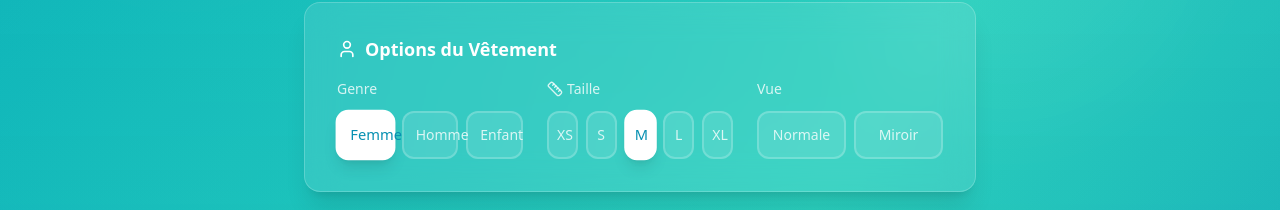
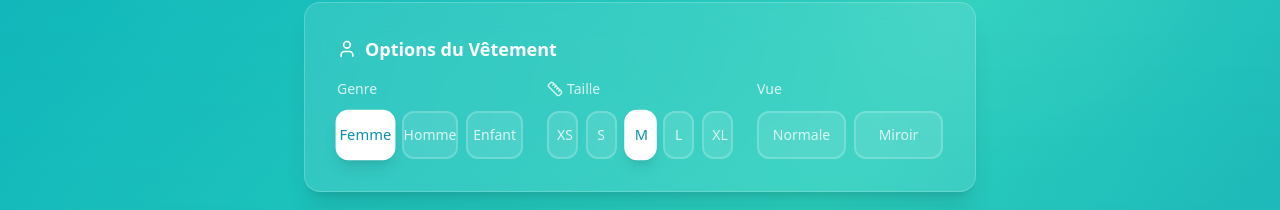
Before and after one commit to theobarbier16-gif/Swear2, a React (Vite) app: page / in a window 1280 px wide. Shown: the part 425-635 px from the top of the page. Built offline with nearby package versions, Linux system fonts and the light colour scheme.

Commit message:
Ajuster l'alignement des boutons de genre

```diff
--- a/src/components/UploadStep.tsx
+++ b/src/components/UploadStep.tsx
@@ -178,7 +178,7 @@ const UploadStep: React.FC<UploadStepProps> = ({ onImageUpload, isProcessing, pr
                       className="sr-only"
                     />
                     <div className={`
-                      px-3 py-3 rounded-xl text-center text-sm font-medium transition-all duration-200 border-2
+                      px-2 py-3 rounded-xl text-center text-sm font-medium transition-all duration-200 border-2 min-h-[48px] flex items-center justify-center
                       ${clothingOptions.gender === option.value
                         ? 'bg-white text-vinted-600 border-white shadow-lg scale-105'
                         : 'bg-white/10 text-white/80 border-white/20 hover:bg-white/20 hover:border-white/40'
```
